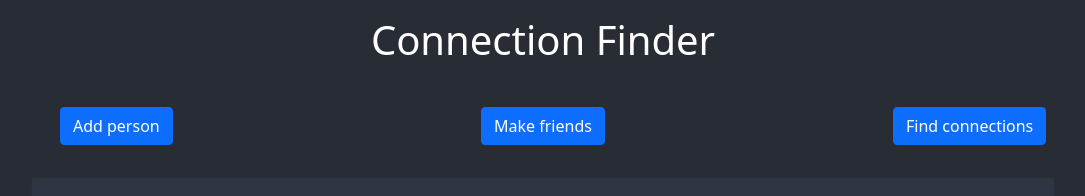
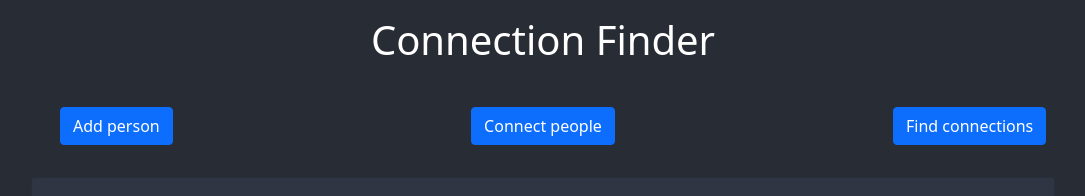
Before and after one commit to RowenaRavenclawWithExtraClaws/friendier, a React (Create React App) app: page / in a window 1280 px wide. Shown: the top 196 px of the page, without its empty margins (97-1182 px from the left). Built offline with nearby package versions, Linux system fonts and the light colour scheme; the HTML template or start-up script is replaced by a standard one.

Commit message:
render connect modal

```diff
--- a/src/App.tsx
+++ b/src/App.tsx
@@ -1,5 +1,6 @@
 import "./App.css";
 import "../node_modules/bootstrap/dist/css/bootstrap.min.css";
+import "toastr/build/toastr.min.css";
 import AppTitle from "./components/appTitle";
 import CustomButton from "./components/customButton";
 import { Col, Row } from "reactstrap";
@@ -12,16 +13,24 @@ import {
 } from "./redux/isAddPersonModalOpenSlice";
 import FriendsModal from "./components/friendsModal";
 import AddPersonModal from "./components/addPersonModal";
+import {
+  selectConnectModalIsOpen,
+  setConnectModalIsOpen,
+} from "./redux/isConnectModalOpenSlice";
+import ConnectModal from "./components/connectModel";
 
 const App = () => {
-  const isFriendsModalOpen = useSelector(selectIsOpen) as boolean;
-  const isAddPersonModalOpen = useSelector(selectAddModalIsOpen) as boolean;
+  const isFriendsModalOpen: boolean = useSelector(selectIsOpen);
+  const isAddPersonModalOpen: boolean = useSelector(selectAddModalIsOpen);
+  const isConnectionModalOpen: boolean = useSelector(selectConnectModalIsOpen);
 
   const dispatch = useDispatch();
 
   const toggleFriendsModal = () => dispatch(setIsOpen(!isFriendsModalOpen));
   const toggleAddPersonModal = () =>
     dispatch(setAddModalIsOpen(!isAddPersonModalOpen));
+  const toggleConnectModal = () =>
+    dispatch(setConnectModalIsOpen(!isConnectionModalOpen));
 
   const buttons = [
     {
@@ -29,7 +38,11 @@ const App = () => {
       styleClass: "btn-primary",
       handler: toggleAddPersonModal,
     },
-    { text: "Make friends", styleClass: "btn-primary", handler: () => {} },
+    {
+      text: "Connect people",
+      styleClass: "btn-primary",
+      handler: toggleConnectModal,
+    },
     { text: "Find connections", styleClass: "btn-primary", handler: () => {} },
   ];
 
@@ -61,6 +74,12 @@ const App = () => {
             toggle={toggleAddPersonModal}
           />
         ) : null}
+        {isConnectionModalOpen ? (
+          <ConnectModal
+            isOpen={isConnectionModalOpen}
+            toggle={toggleConnectModal}
+          />
+        ) : null}
       </div>
     </div>
   );
```
